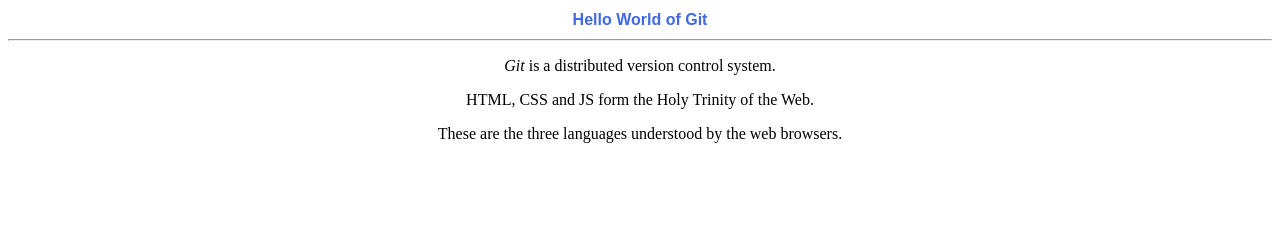
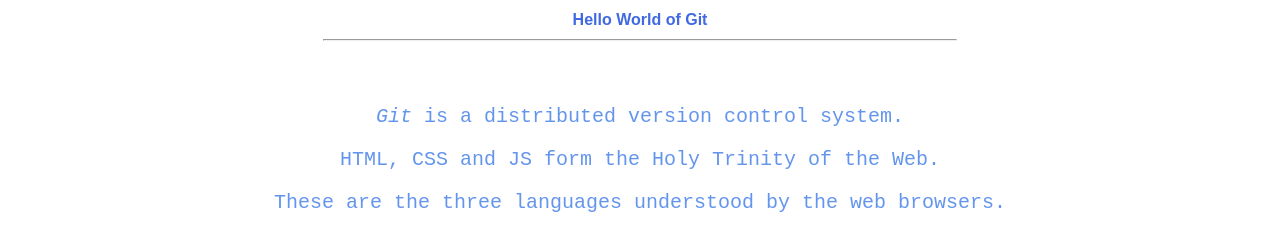
Before and after one commit to atulanand966/01-project, a plain HTML site: page index.html in a window 1280 px wide. Drawn offline with Linux system fonts and the light colour scheme.

Commit message:
Adding styles to center align the content and add color and increase text size

```diff
--- a/style.css
+++ b/style.css
@@ -7,6 +7,11 @@
 
 .intro {
   text-align: center;
-  border-left: royalblue;
-  border-width: 10px;
+  color: cornflowerblue;
+  font-size: 20px;
+  font-family: "Courier New", Courier, monospace;
 }
+
+hr {
+  width: 50%;
+}
```
Also changed, not shown: index.html (+1 -0 lines).
